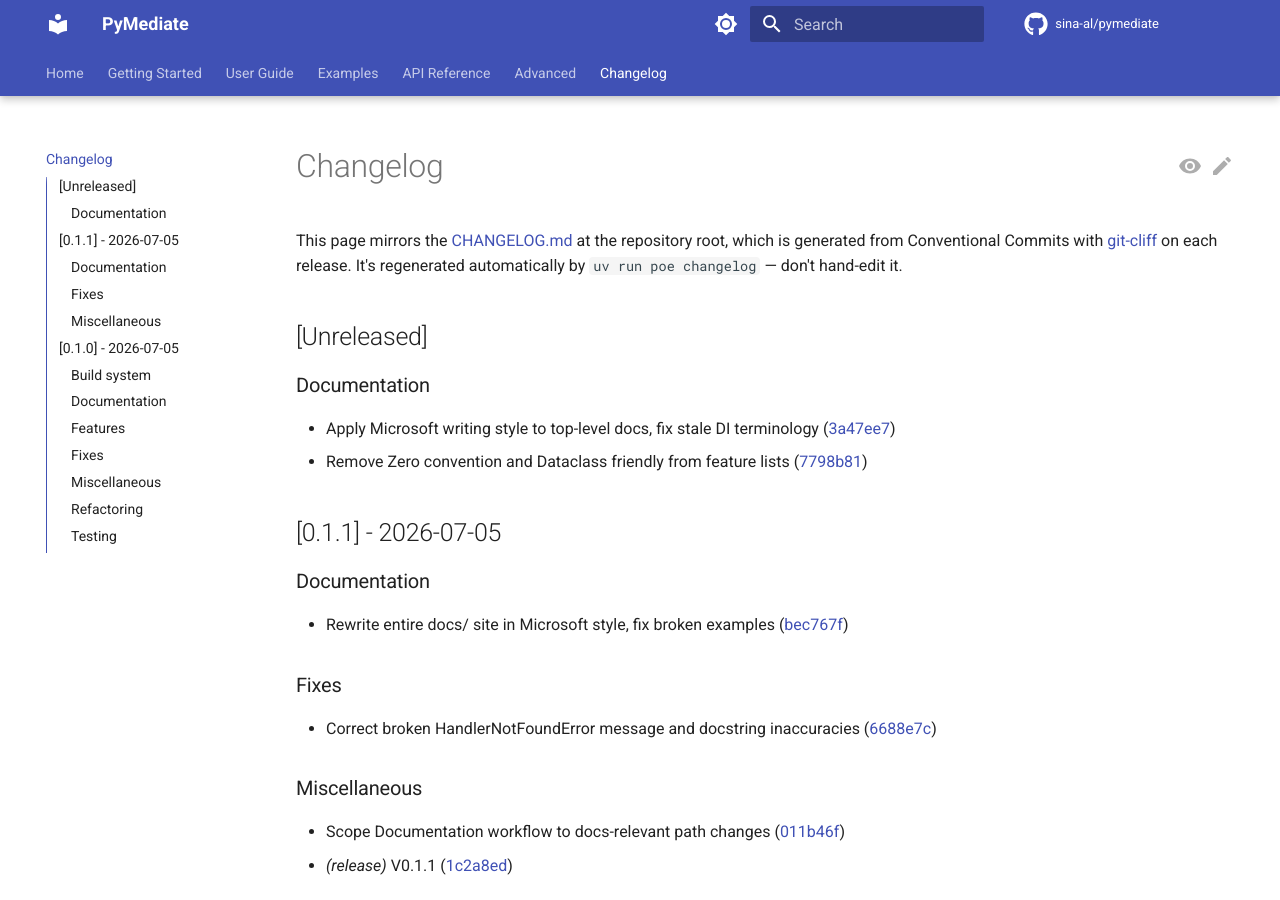
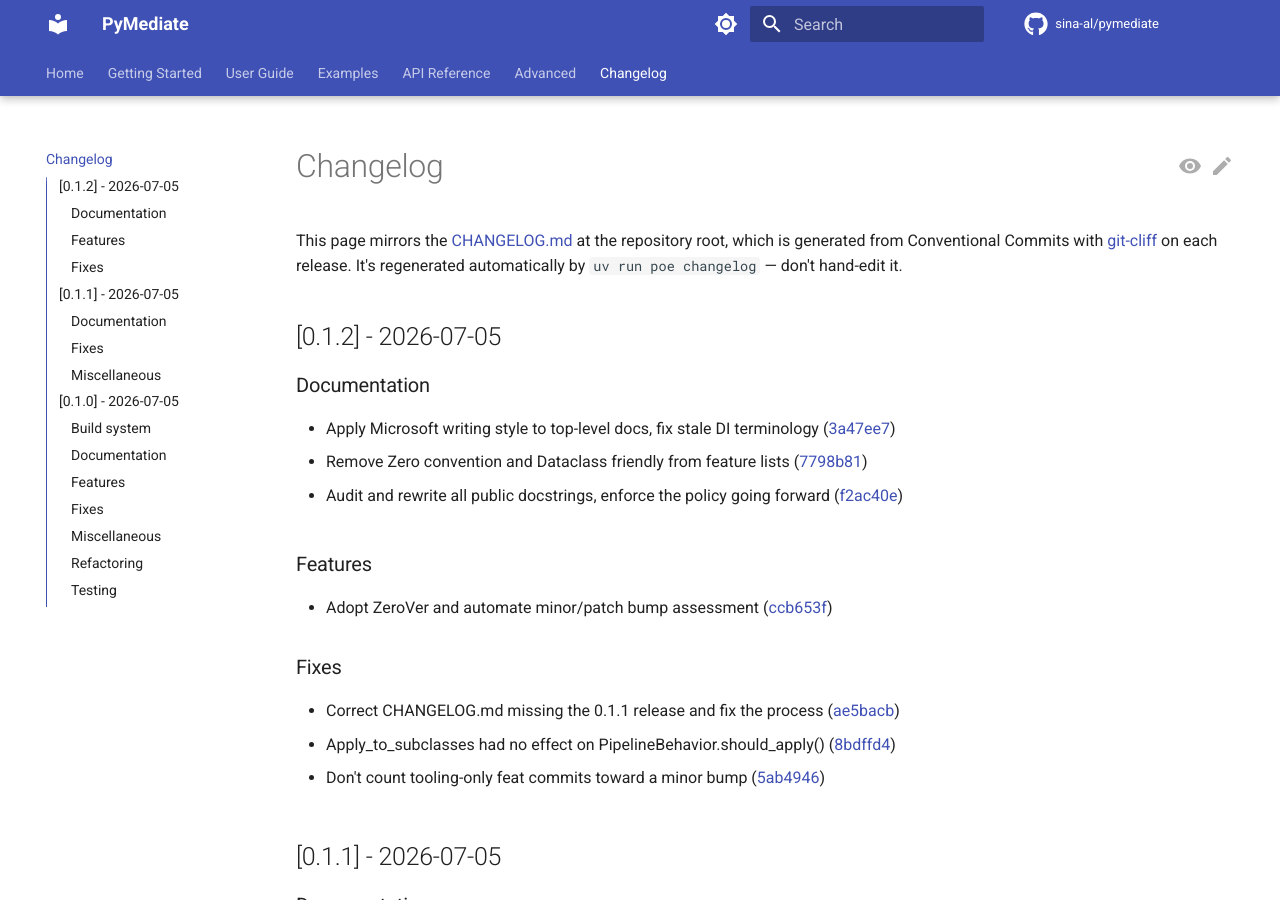
Before and after one commit to sina-al/pymediate, an MkDocs documentation site: the page built from docs/changelog.md, in a window 1280 px wide and 900 px high. Built offline with MkDocs 1.6.1 and Material for MkDocs 9.7.7, drawn with Linux system fonts in a browser that asks for light colours; comment, search, counter and statistics services are not loaded; the version menu is left out.

Commit message:
chore(release): v0.1.2

```diff
--- a/docs/changelog.md
+++ b/docs/changelog.md
@@ -2,12 +2,25 @@
 
 This page mirrors the [CHANGELOG.md](https://github.com/sina-al/pymediate/blob/main/CHANGELOG.md) at the repository root, which is generated from Conventional Commits with [git-cliff](https://git-cliff.org/) on each release. It's regenerated automatically by `uv run poe changelog` — don't hand-edit it.
 
-## [Unreleased]
+## [0.1.2] - 2026-07-05
 
 ### Documentation
 
 - Apply Microsoft writing style to top-level docs, fix stale DI terminology ([3a47ee7](https://github.com/sina-al/pymediate/commit/3a47ee7aa81b7160b9b2cc53e128875d623ec255))
 - Remove Zero convention and Dataclass friendly from feature lists ([7798b81](https://github.com/sina-al/pymediate/commit/7798b815c46a5ae186351830558c367f380cd1e0))
+
+- Audit and rewrite all public docstrings, enforce the policy going forward ([f2ac40e](https://github.com/sina-al/pymediate/commit/f2ac40effd836990e799b16020443d9da2e05152))
+
+### Features
+
+- Adopt ZeroVer and automate minor/patch bump assessment ([ccb653f](https://github.com/sina-al/pymediate/commit/ccb653f26581a1a0e3a828a3cf7637fc9388cd6e))
+
+### Fixes
+
+- Correct CHANGELOG.md missing the 0.1.1 release and fix the process ([ae5bacb](https://github.com/sina-al/pymediate/commit/ae5bacb99456234ec2370ae6b450d4d2397ed01f))
+- Apply_to_subclasses had no effect on PipelineBehavior.should_apply() ([8bdffd4](https://github.com/sina-al/pymediate/commit/8bdffd464636d9f57c34c140b5e3d6435e8849e1))
+
+- Don't count tooling-only feat commits toward a minor bump ([5ab4946](https://github.com/sina-al/pymediate/commit/5ab4946561c1b91f78e892b4d63a65cab90e6568))
 
 ## [0.1.1] - 2026-07-05
 
--- a/pyproject.toml
+++ b/pyproject.toml
@@ -1,6 +1,6 @@
 [project]
 name = "pymediate"
-version = "0.1.1"
+version = "0.1.2"
 description = "A type-safe mediator pattern implementation for Python 3.12+"
 readme = "README.md"
 authors = [
--- a/src/pymediate/__init__.py
+++ b/src/pymediate/__init__.py
@@ -101,4 +101,4 @@ __all__ = [
     "ResponseTypeMismatchError",
 ]
 
-__version__ = "0.1.1"
+__version__ = "0.1.2"
```
Also changed, not shown: CHANGELOG.md (+17 -1 lines), 1 other file.
